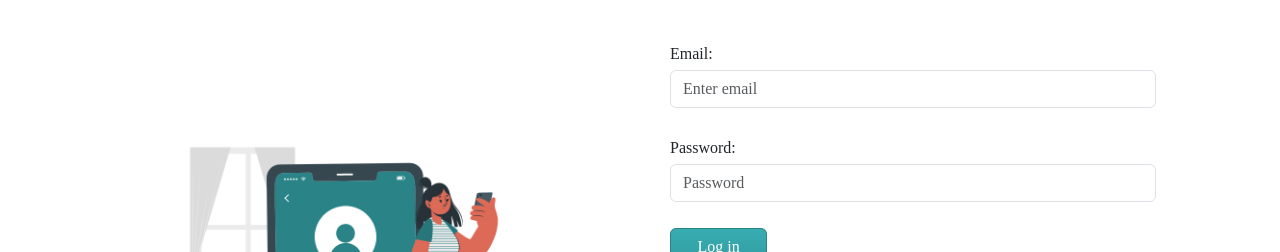
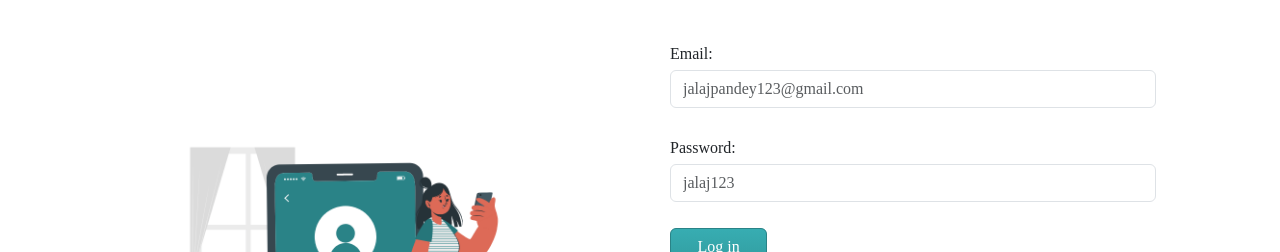
Before and after one commit to jalaj-pandey/notesFrontend, a React (Create React App) app: page /Login in a window 1280 px wide. Shown: the part 154-406 px from the top of the page. Built offline with nearby package versions, Linux system fonts and the light colour scheme; the HTML template or start-up script is replaced by a standard one.

Commit message:
Update Login.js

```diff
--- a/src/components/Login.js
+++ b/src/components/Login.js
@@ -43,11 +43,11 @@ export const Login = (props) => {
             <form onSubmit={handleSubmit}>
                 <div className="form-group">
                     <label htmlFor="email" style={{"line-height":"2"}}>Email: </label>
-                    <input type="email" className="form-control" id="email" value={credentials.email} onChange={onChange} name="email" aria-describedby="emailHelp" placeholder="Enter email" />
+                    <input type="email" className="form-control" id="email" value={credentials.email} onChange={onChange} name="email" aria-describedby="emailHelp" placeholder="jalajpandey123@gmail.com" />
                 </div><br/>
                 <div className="form-group">
                     <label htmlFor="password" style={{"line-height":"2"}}>Password: </label>
-                    <input type="password" className="form-control" id="password" value={credentials.password} onChange={onChange} name="password" placeholder="Password" />
+                    <input type="password" className="form-control" id="password" value={credentials.password} onChange={onChange} name="password" placeholder="jalaj123" />
                 </div>
                 <div className="form-check">
                 </div>
```
